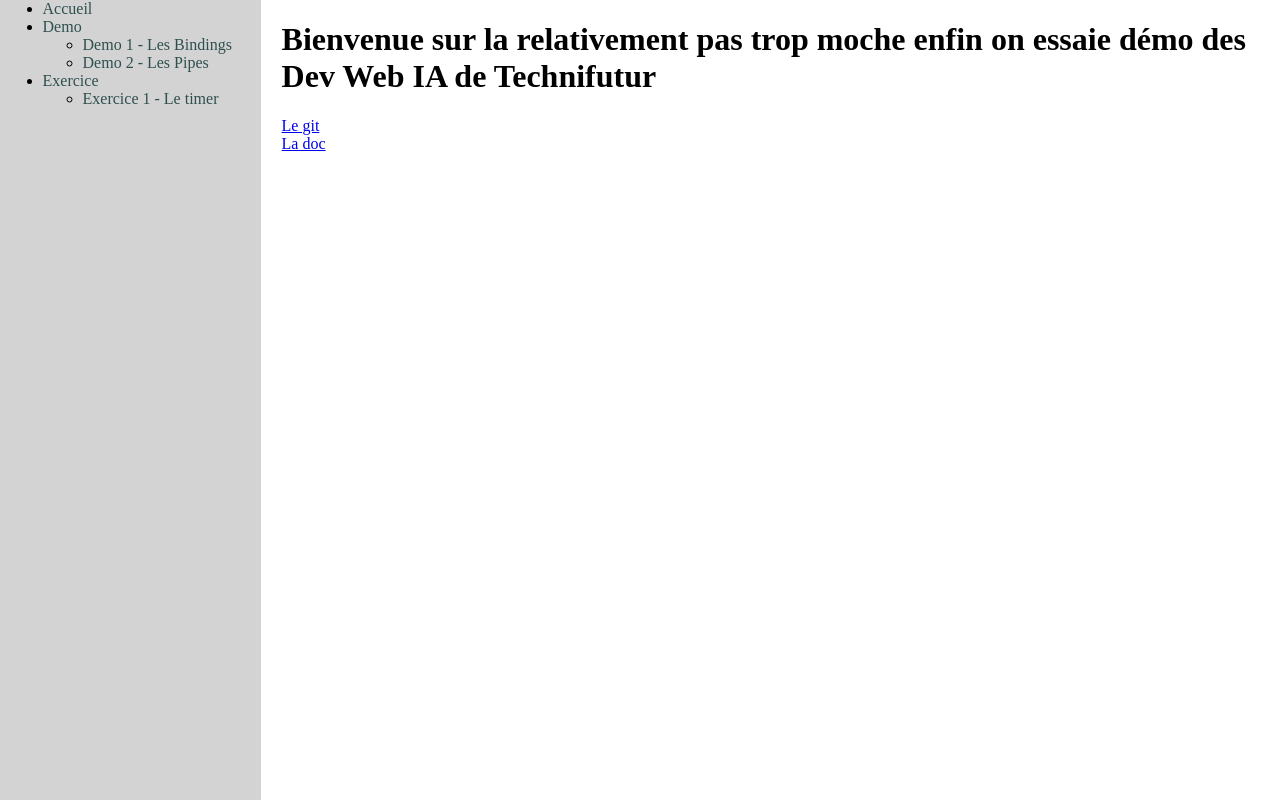
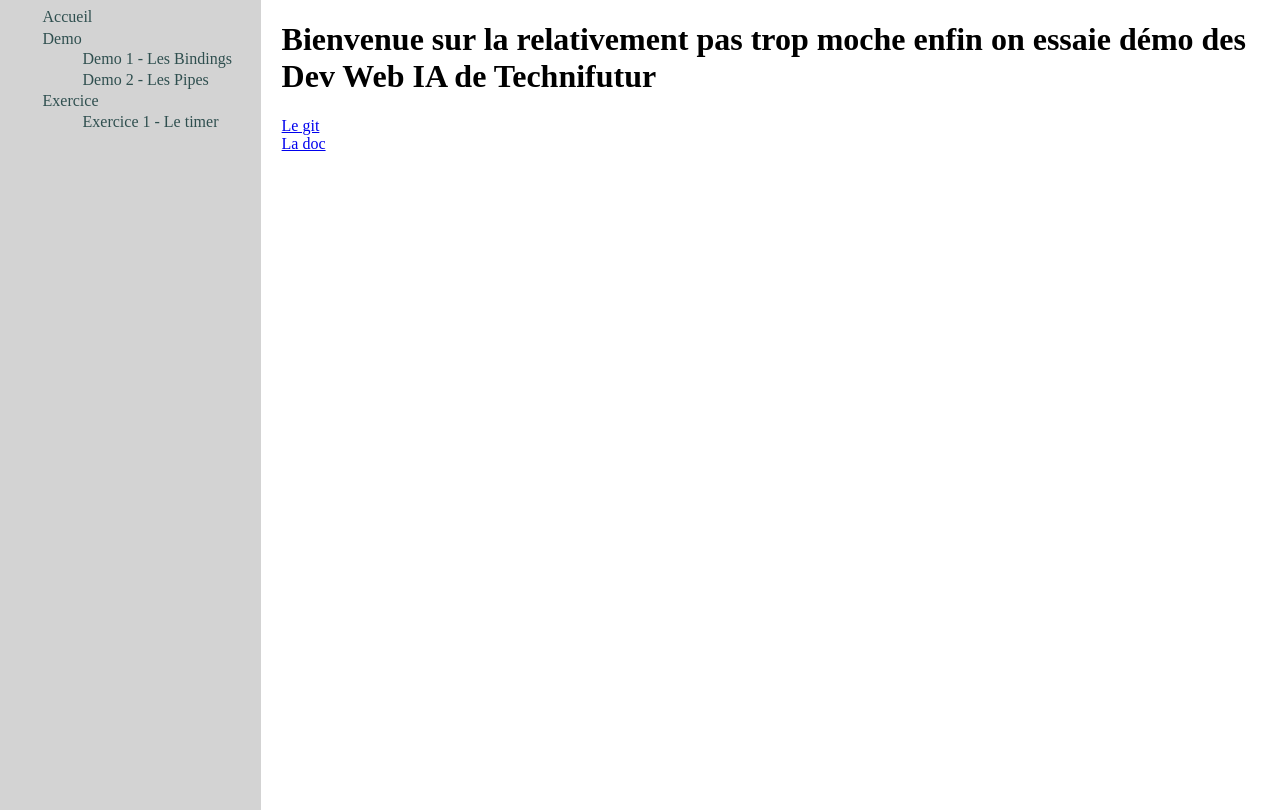
Before and after one commit to thomas-ayissi/tf-demo-angular-web-ia, an Angular app: page / in a window 1280 px wide. Built offline with nearby package versions, Linux system fonts and the light colour scheme.

Commit message:
moins moche bis

```diff
--- a/src/app/exercice/exo1/exo1.component.html
+++ b/src/app/exercice/exo1/exo1.component.html
@@ -1,2 +1,7 @@
-<p>exo1 works!</p>
-<!-- <p> {{1 | toFahrenheit}} </p> -->
+<h2>Exercice Timer</h2>
+<!-- <p>{{totalSecondes | monSuperPipe }}</p> -->
+<!-- X minutes X secondes -->
+<!-- XX:XX -->
+<!-- <button (click)="start()" [disabled]="untruc">Start</button>
+<button (click)="pause()" [disabled]="untruc">Pause</button>
+<button (click)="reset()" [disabled]="untruc">Reset</button> -->
--- a/src/app/navbar/navbar.component.scss
+++ b/src/app/navbar/navbar.component.scss
@@ -2,7 +2,7 @@ nav {
     background-color: lightgrey;
     min-height: 100%;
     width: 20vw;
-    padding: 0 1%;
+    padding: 2% 1%;
 }
 
 ul {
@@ -14,6 +14,11 @@ a {
     text-decoration: none;
 }
 
+li {
+    list-style: none;
+    margin : 1.5% 0;
+}
+
 a:visited {
     color : darkslategray;
     text-decoration: none;
--- a/src/styles.scss
+++ b/src/styles.scss
@@ -29,3 +29,8 @@ button:disabled {
     color: rgb(129, 129, 129);
     border : 1px solid rgb(129,129,129)
 }
+
+h2 {
+    color: rgb(86, 110, 86);
+
+}
```
